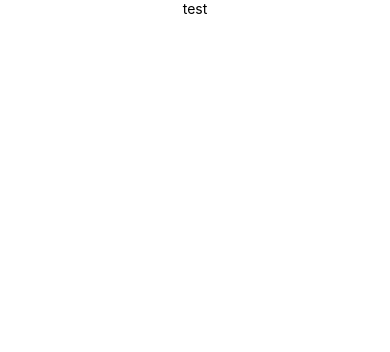
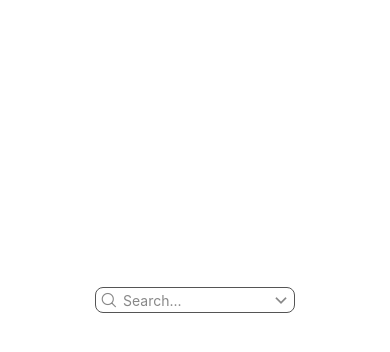
Before and after one commit to Noah4ever/react-native-thiering, a React Native app: screen / in a window 390 px wide. Shown: the top 352 px of the page. Built offline with nearby package versions, Linux system fonts and the light colour scheme.

Commit message:
[feature] add searchbar and open/close button with state

```diff
--- a/App.js
+++ b/App.js
@@ -1,3 +1,4 @@
+import React from "react";
 import { StatusBar } from "expo-status-bar";
 import { View } from "react-native";
 
@@ -11,8 +12,13 @@ export default function App() {
     },
   ];
   return (
-    <View style={{ justifyContent: "center", alignItems: "center" }}>
-      <StatusBar style="auto" />
+    <View
+      style={{
+        justifyContent: "center",
+        alignItems: "center",
+        height: 600,
+      }}>
+      <StatusBar style="dark" />
       <Dropdown list={list} />
     </View>
   );
--- a/package.json
+++ b/package.json
@@ -13,7 +13,8 @@
     "expo-status-bar": "~1.4.2",
     "prettier": "^2.8.2",
     "react": "18.1.0",
-    "react-native": "0.70.5"
+    "react-native": "0.70.5",
+    "react-native-vector-icons": "^9.2.0"
   },
   "devDependencies": {
     "@babel/core": "^7.12.9",
--- a/src/components/dropdown/Dropdown.tsx
+++ b/src/components/dropdown/Dropdown.tsx
@@ -1,27 +1,84 @@
-import React from "react";
-import { View, Text } from "react-native";
+import React, { useState } from "react";
+import { View, Text, TouchableOpacity, TextInput } from "react-native";
+import Icon from "react-native-vector-icons/Ionicons";
 
 export interface SidebarItem {
-  label: string,
-  value: string
+  label: string;
+  value: string;
 }
 
 export default function Dropdown({
   list,
   defaultValue,
+  open = false,
   onChange,
+  containerStyle,
+  searchBarStyle,
+  textInputStyle,
   placeholder = "Search...",
-  placeholderTextColor = "#777777",
+  placeholderTextColor = "#888",
+  iconLeft = <Icon name="search-outline" size={18} color={"#888"} />,
+  iconRightClose = <Icon name="close-outline" size={18} color={"#888"} />,
+  iconRight = <Icon name="chevron-down" size={18} color={"#888"} />
 }: {
-  list: [SidebarItem],
-  defaultValue?: string,
-  onChange?: Function,
+  list: [SidebarItem];
+  defaultValue?: string;
+  open?: boolean;
+  onChange?: any;
+  containerStyle?: any;
+  searchBarStyle?: any;
+  textInputStyle?: any;
   placeholder?: string;
   placeholderTextColor?: string;
+  iconLeft?: any;
+  iconRight?: any;
 }) {
-  return <View>
-    {list.map((item) => {
-      return <Text key={item.value}>{item.label}</Text>
-    })}
-  </View>;
+
+  const [dropdownVisible, setDropdowVisible] = useState(open)
+  function toggleDropdown() {
+    setDropdowVisible(!dropdownVisible)
+  }
+
+  return (
+    <View>
+      <View style={[{
+        width: 200,
+      }, containerStyle]}>
+        <View style={[{
+          borderWidth: 1,
+          borderColor: "#555",
+          borderRadius: 8,
+          display: "flex",
+          flexDirection: "row",
+          justifyContent: "space-between",
+          alignItems: "center",
+          paddingVertical: 2,
+          paddingHorizontal: 4,
+        }, searchBarStyle]}>
+          <View style={{
+            display: "flex",
+            flexDirection: "row",
+            alignItems: "center",
+            flex: 1,
+          }}>
+            {iconLeft}
+            <TextInput
+              style={[{
+                marginLeft: 5
+              }, textInputStyle]}
+              cursorColor={"#555"}
+              placeholder={placeholder}
+              placeholderTextColor={placeholderTextColor}
+            />
+          </View>
+          <TouchableOpacity onPress={toggleDropdown}>
+            {dropdownVisible ? iconRightClose : iconRight}
+          </TouchableOpacity>
+        </View>
+      </View>
+      <View style={{ position: "absolute" }}>
+        {dropdownVisible ? <Text>Open</Text> : ""}
+      </View>
+    </View>
+  );
 }
```
Also changed, not shown: 1 other file (tests, documents, lock files or other folders).
